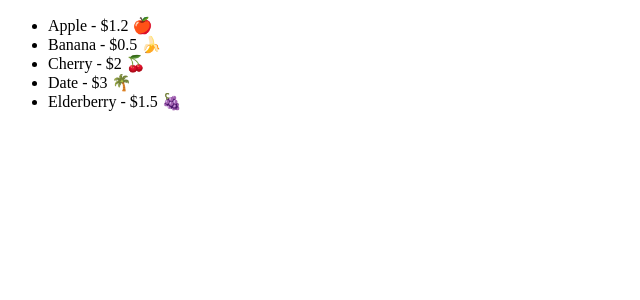
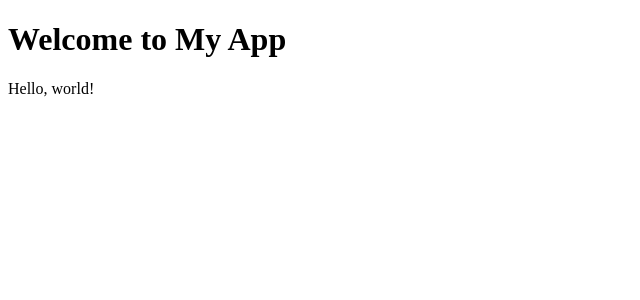
Before and after one commit to rafayykhan/learn-react, a React (Vite) app in the folder 06-reactMasterClass/: page / in a window 1280 px wide. Shown: the top 300 px of the page, without its empty margins (0-640 px from the left). Built offline with nearby package versions, Linux system fonts and the light colour scheme.

Commit message:
feat: add ConditionalComponent and related components for conditional rendering

```diff
--- a/06-reactMasterClass/src/App.jsx
+++ b/06-reactMasterClass/src/App.jsx
@@ -1,6 +1,7 @@
 // import Hello from './components/Hello.jsx'
 // import Destructuring from './components/Destructuring.jsx'
-import Fruits from './components/Fruits.jsx'
+// import Fruits from './components/Fruits.jsx'
+import ConditionalComponent from './components/ConditionalComponent.jsx'
 function App() {
   // const seatNumbers = [1, 2, 3, 4, 5, 6, 7, 8, 9, 10]
   // const personobj = {
@@ -37,7 +38,8 @@ function App() {
           obj = {personobj}
         /> */}
 
-        <Fruits/>
+        {/* <Fruits/> */}
+        <ConditionalComponent/>
       </div>
     </>
   )
--- /dev/null
+++ b/06-reactMasterClass/src/components/ConditionalComponent.jsx
@@ -0,0 +1,14 @@
+import Introduction from './Introduction';
+import Welcome from './Welcome';
+
+export default function ConditionalComponent() {
+    const display = true
+
+    if(display) {
+        return <Welcome />
+    }
+    else if (!display)
+    {
+        return <Introduction />
+    }
+}
--- /dev/null
+++ b/06-reactMasterClass/src/components/Introduction.jsx
@@ -0,0 +1,8 @@
+export default function Introduction() {
+    return (
+        <div>
+            <h1>Introduction</h1>
+            <p>This is the introduction component.</p>
+        </div>
+    );
+}
--- /dev/null
+++ b/06-reactMasterClass/src/components/Welcome.jsx
@@ -0,0 +1,8 @@
+export default function Welcome() {
+  return (
+    <div>
+      <h1>Welcome to My App</h1>
+      <p>Hello, world!</p>
+    </div>
+  );
+};
```
